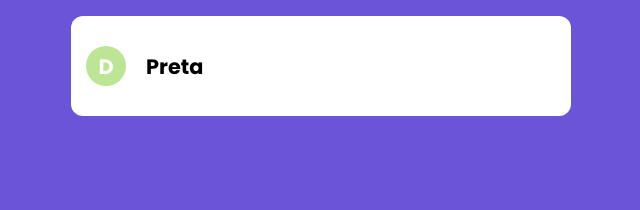
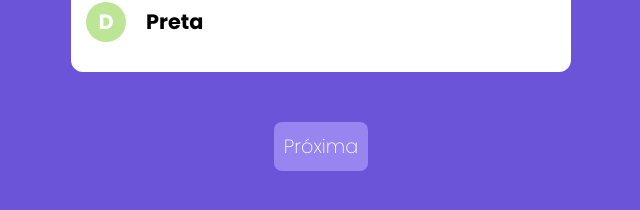
Before and after one commit to Bruno-Cesar123/quiz_next, a Next.js app: page / in a window 1280 px wide. Shown: the part 564-774 px from the top of the page, without its empty margins (319-959 px from the left). Built offline with nearby package versions, Linux system fonts and the light colour scheme.

Commit message:
feat: create button component

```diff
--- /dev/null
+++ b/src/components/Button.tsx
@@ -0,0 +1,26 @@
+import Link from 'next/link'
+import styles from '../styles/Button.module.css'
+
+interface ButtonProps {
+  href?: string
+  text: string
+  onClick?: (e: any) => void
+}
+
+export default function Button(props: ButtonProps) {
+
+  function renderButton() {
+    return (
+      <button className={styles.button} onClick={props.onClick}>
+        {props.text}
+      </button>
+    )
+  }
+
+  return props.href ? (
+    <Link href={props.href}>
+      {renderButton()}
+    </Link>
+  ) : renderButton()
+
+}
--- a/src/components/Question.tsx
+++ b/src/components/Question.tsx
@@ -13,6 +13,7 @@ const letters = [
 
 interface QuestionProps {
   value: QuestionModel
+  timerToAnswer?: number
   onResponse: (index: number) => void
   timerFinished: () => void
 }
@@ -38,7 +39,10 @@ export default function Question(props: QuestionProps) {
   return (
     <div className={styles.question}>
       <Statement text={question.statement} />
-      <Timer duration={10} timerFinished={props.timerFinished} />
+      <Timer
+        duration={props.timerToAnswer ?? 10}
+        timerFinished={props.timerFinished}
+      />
       {renderAnswers()}
     </div>
   )
--- a/src/pages/index.tsx
+++ b/src/pages/index.tsx
@@ -2,6 +2,7 @@ import { useState } from 'react'
 import Question from '../components/Question'
 import AnswerModel from '../model/answer'
 import QuestionModel from '../model/question'
+import Button from '../components/Button'
 
 const questionMoc = new QuestionModel(1, 'Melhor cor?', [
   AnswerModel.wrong('Verde'),
@@ -26,11 +27,13 @@ export default function Home() {
   return (
     <div style={{
       display: 'flex',
+      flexDirection: 'column',
       justifyContent: 'center',
       alignItems: 'center',
       height: '100vh'
     }}>
-      <Question value={question} onResponse={handleOnResponse} timerFinished={timerFinished} />
+      <Question timerToAnswer={5} value={question} onResponse={handleOnResponse} timerFinished={timerFinished} />
+      <Button text="Próxima" href='/result' />
     </div>
   )
 }
--- /dev/null
+++ b/src/styles/Button.module.css
@@ -0,0 +1,11 @@
+.button {
+  color: #fff;
+  border-radius: 8px;
+  font-weight: 200;
+  font-size: 1.2rem;
+  border: none;
+  padding: 10px;
+  background-color: #9885f0;
+  margin-top: 40px;
+  cursor: pointer;
+}
```
Also changed, not shown: src/pages/result.tsx (added, +7 -0 lines).
